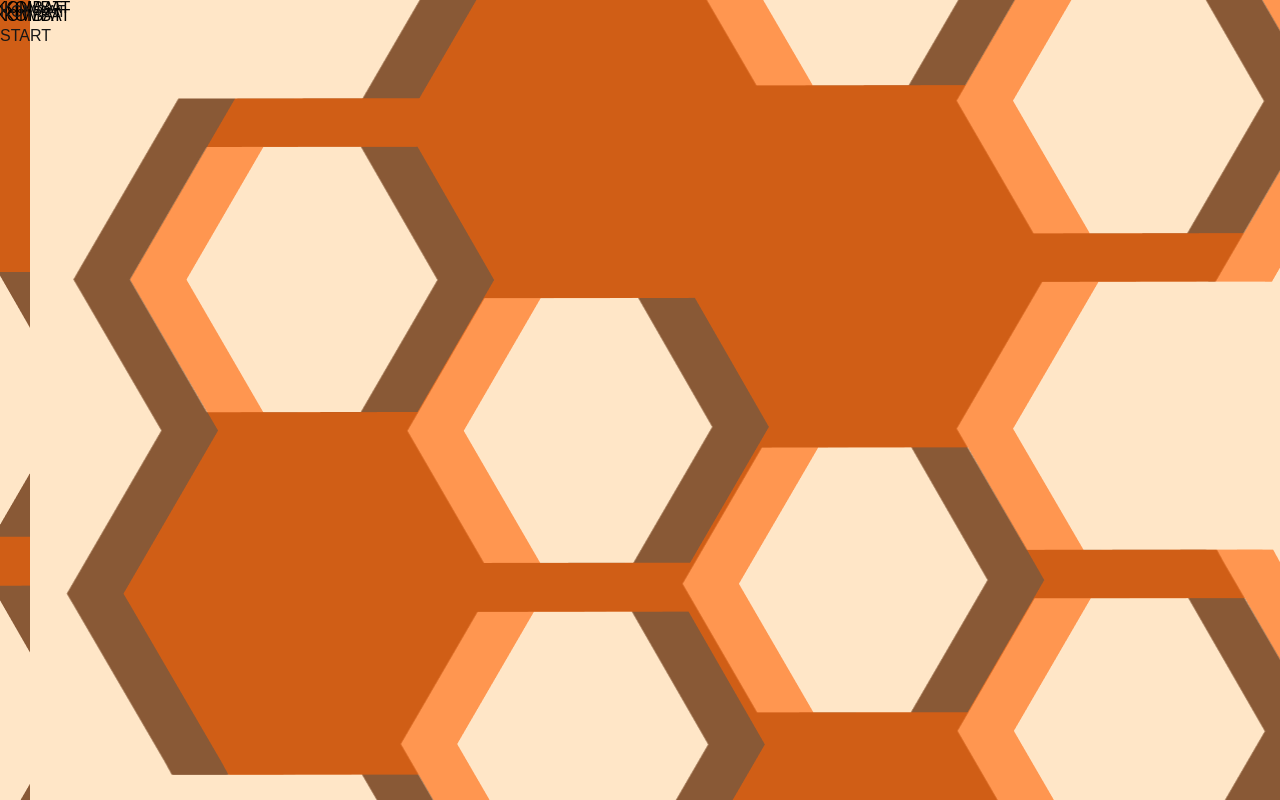
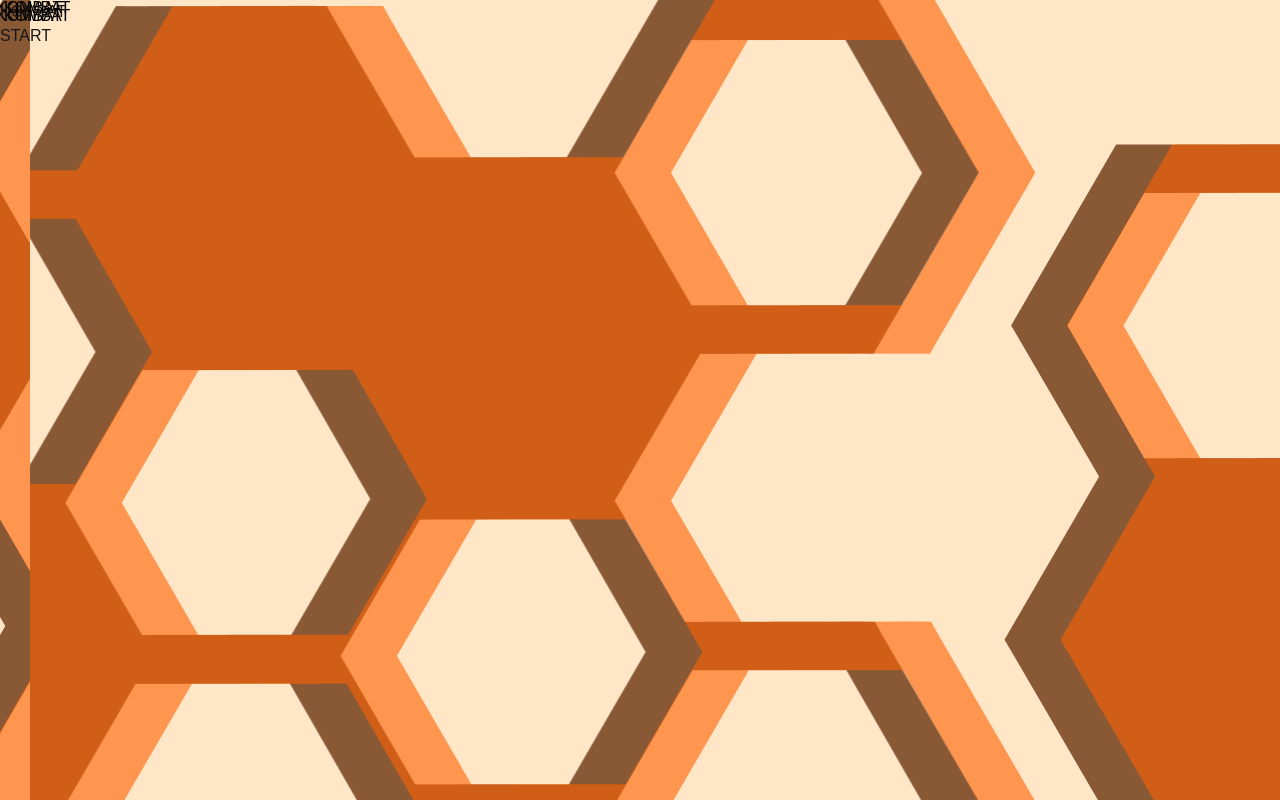
Before and after one commit to navyney/KOMBAT, a Next.js app in the folder frontend/: page /start in a window 1280 px wide. Shown: the top 800 px of the page. Built offline with nearby package versions, Linux system fonts and the light colour scheme.

Commit message:
change homepage bg

```diff
--- a/frontend/src/app/start/page.tsx
+++ b/frontend/src/app/start/page.tsx
@@ -29,7 +29,7 @@ export default function StartPage() {
     return (
         <div
             className="flex flex-col items-center justify-center min-h-screen bg-cover bg-center fixsize-logo"
-            style={{ backgroundImage: "url('/image/bghomepage.png')",
+            style={{ backgroundImage: "url('/image/homepage.png')",
                      //backgroundSize: "1920px 1080px",
                      backgroundPosition: "center",
             }}
```
Also changed, not shown: frontend/public/image/bghomepage.png (deleted), frontend/public/image/homepage.png (added).
